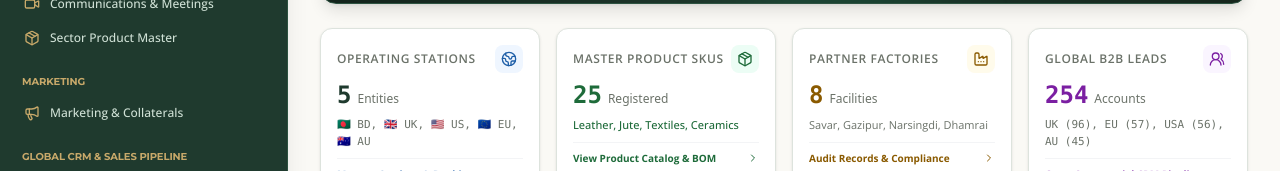
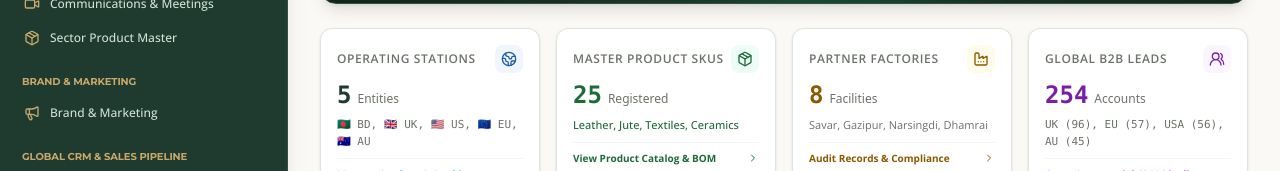
Before and after one commit to TuheenBD/ArielMC-ERP, a Next.js app: page / in a window 1280 px wide. Shown: the part 381-552 px from the top of the page. Built offline with nearby package versions, Linux system fonts and the light colour scheme; no server answers; the database is empty.

Commit message:
refactor(sidebar): revise Marketing section title and navigation to Brand & Marketing

```diff
--- a/src/components/MarketingManagement.tsx
+++ b/src/components/MarketingManagement.tsx
@@ -172,7 +172,7 @@ export const MarketingManagement: React.FC<MarketingManagementProps> = ({
             <div>
               <div className="flex items-center gap-2">
                 <h1 className="text-xl sm:text-2xl font-black tracking-tight text-white flex items-center gap-2 font-heading">
-                  <ArielMC /> <span>Marketing &amp; Digital Collateral Hub</span>
+                  <ArielMC /> <span>Brand &amp; Marketing Hub</span>
                 </h1>
                 <span className="px-2 py-0.5 rounded text-[10px] font-mono font-bold bg-amber-500/20 text-amber-300 border border-amber-500/30 uppercase">
                   Global Hub
--- a/src/components/Sidebar.tsx
+++ b/src/components/Sidebar.tsx
@@ -137,11 +137,11 @@ export const Sidebar: React.FC<SidebarProps> = ({
       ],
     },
     {
-      group: 'Marketing',
+      group: 'Brand & Marketing',
       items: [
         {
           id: 'MARKETING' as ActiveTab,
-          label: 'Marketing & Collaterals',
+          label: 'Brand & Marketing',
           icon: Megaphone,
           badge: 'Campaigns Live',
           phase: 'Live Hub',
--- a/src/components/ai/ArielMCAICopilot.tsx
+++ b/src/components/ai/ArielMCAICopilot.tsx
@@ -277,13 +277,13 @@ export const ArielMCAICopilot: React.FC<ArielMCAICopilotProps> = ({
       };
     }
 
-    // 1c. Marketing & Collateral Hub
-    if (q.includes('marketing') || q.includes('campaign') || q.includes('lookbook') || q.includes('collateral') || q.includes('trade show') || q.includes('letterhead') || q.includes('stationery') || q.includes('expo')) {
+    // 1c. Brand & Marketing Hub
+    if (q.includes('brand') || q.includes('marketing') || q.includes('campaign') || q.includes('lookbook') || q.includes('collateral') || q.includes('trade show') || q.includes('letterhead') || q.includes('stationery') || q.includes('expo') || q.includes('roi')) {
       return {
-        text: `### **ArielMC** Marketing & Digital Collateral Hub\n\nOur **Marketing Section** powers strategic B2B buyer outreach across all 5 operating sovereign stations:\n- **B2B Campaigns**: 5 Multi-market initiatives across UK, EU, US, AU & BD ($2.85M pipeline attributed)\n- **Sector Lookbooks**: 6 Master digital lookbooks & line-sheets across Fine Ceramics, Leather Goods, Golden Jute, Home Textiles & Terracotta\n- **Stationery Studio**: A4 calibrated letterhead generator with standard 38mm logo & official 4-pillar corporate footer\n- **Global Expos**: Ambiente Frankfurt, Spring Fair Birmingham, NY NOW & Reed Gift Fairs Melbourne\n\nClick the button below to open the Marketing Hub.`,
+        text: `### **ArielMC** Brand & Marketing Hub\n\nOur **Brand & Marketing Section** powers strategic B2B buyer outreach across all 5 operating sovereign stations:\n- **B2B ROI & TCO Engine**: Dynamic 60/40 deal desk model ($255k net savings, 700% ROI, 25% CFO haircut)\n- **12-Mo Strategy & Playbooks**: Appendix A (90-day sprints), Appendix B (21-day ABM), Appendix C (7 Klaviyo flows)\n- **B2B Campaigns**: 5 Multi-market initiatives across UK, EU, US, AU & BD ($2.85M pipeline attributed)\n- **Sector Lookbooks**: 6 Master digital lookbooks & line-sheets across Fine Ceramics, Leather Goods, Golden Jute, Home Textiles & Terracotta\n- **Stationery Studio**: A4 calibrated letterhead generator with standard 38mm logo & official 4-pillar corporate footer\n- **Global Expos**: Ambiente Frankfurt, Spring Fair Birmingham, NY NOW & Reed Gift Fairs Melbourne\n\nClick the button below to open the Brand & Marketing Hub.`,
         actions: [
           {
-            label: 'Open Marketing & Collateral Hub',
+            label: 'Open Brand & Marketing Hub',
             action: () => { if (onNavigateTab) onNavigateTab('MARKETING'); },
             icon: Megaphone
           }
```
Also changed, not shown: 1 other file (tests, documents, lock files or other folders).
